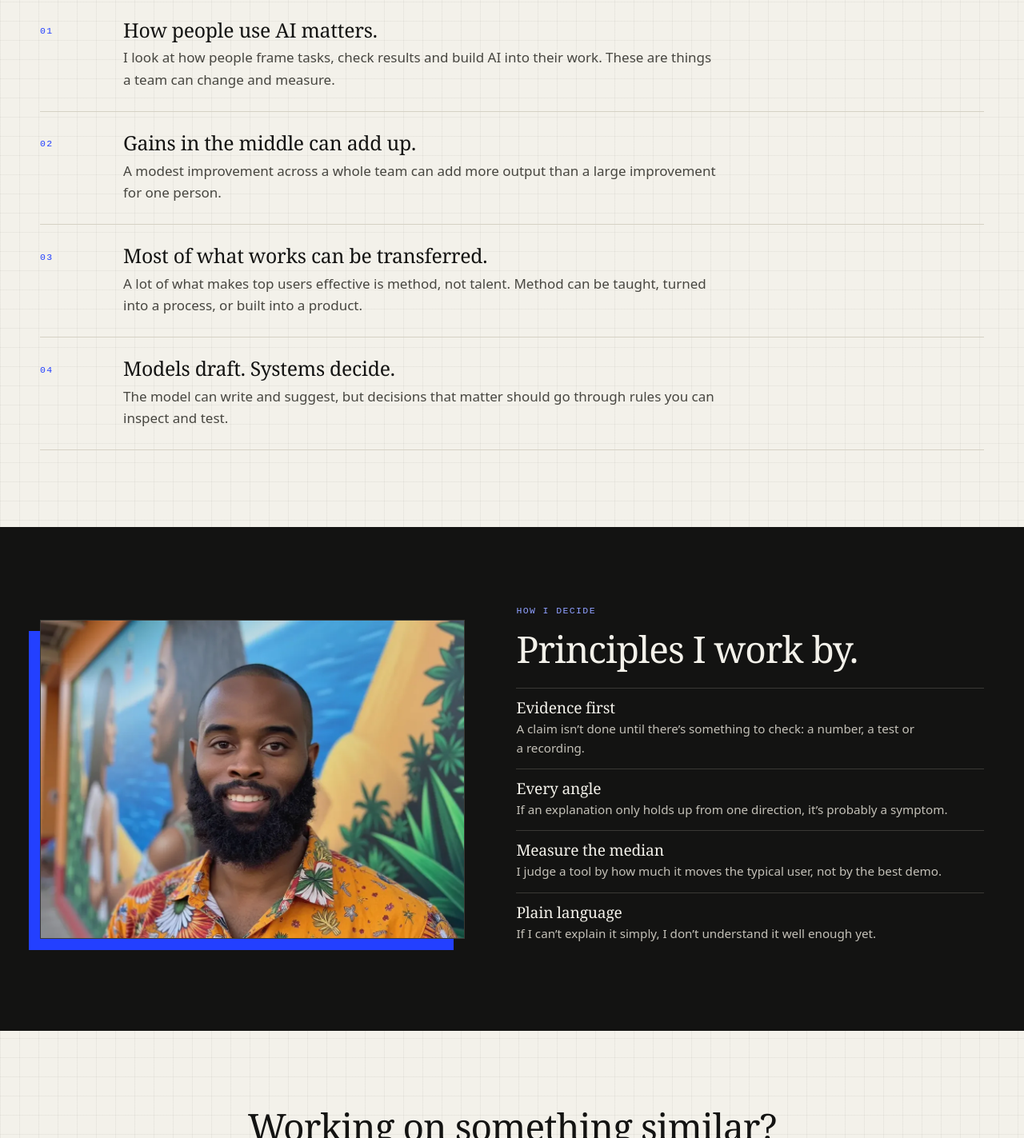
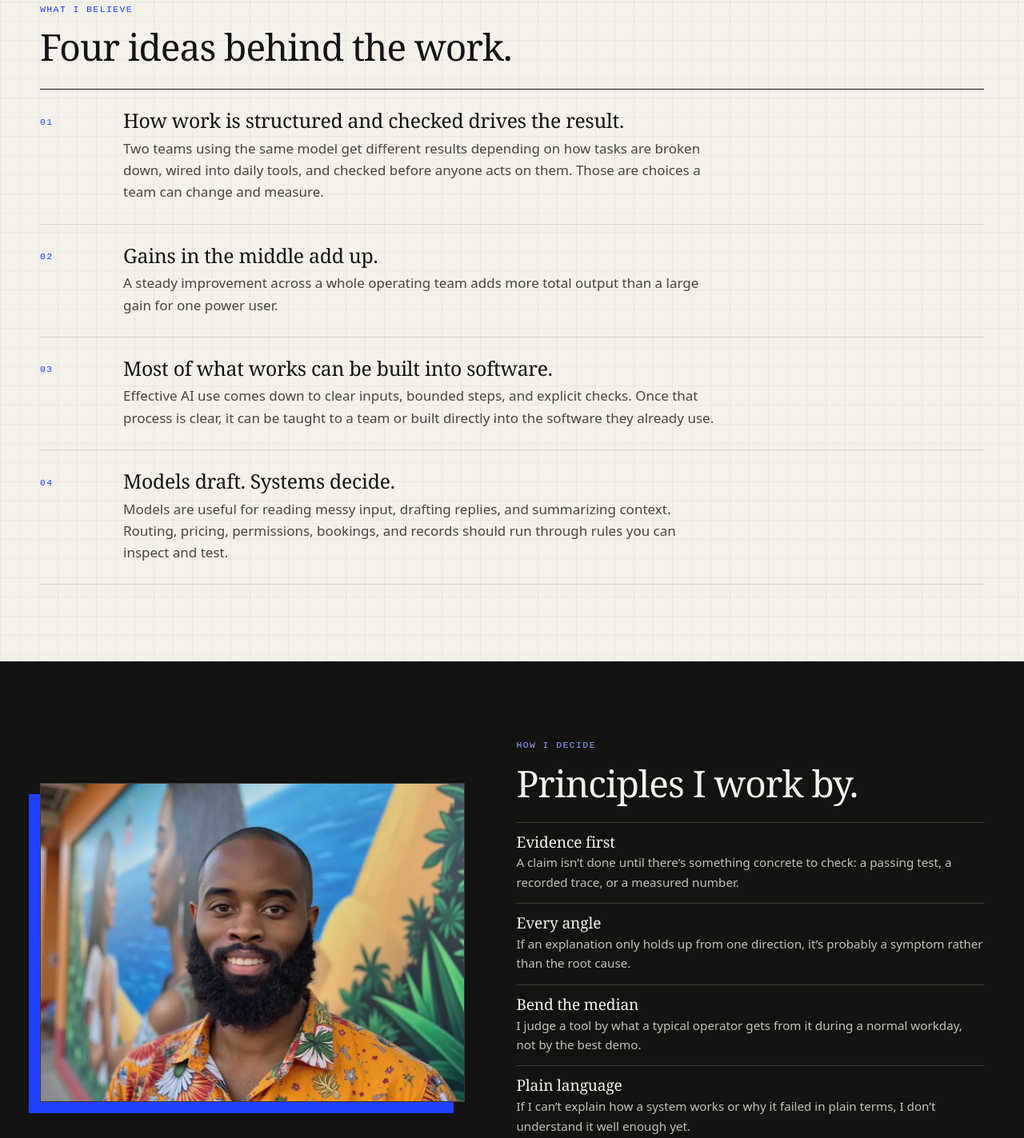
Before and after one commit to Rakeem-C/Portfolio-site, an Astro site: page /about in a window 1280 px wide. Shown: the part 1006-2429 px from the top of the page at 80% size. Built offline with nearby package versions, Linux system fonts and the light colour scheme; Astro itself is replaced by a stand-in of ours.

Commit message:
Update about.astro copy
Updated beliefs and principles sections for clarity and detail. Revised introductory and concluding paragraphs to better reflect current focus on AI systems and evaluation.

```diff
--- a/src/pages/about.astro
+++ b/src/pages/about.astro
@@ -2,25 +2,25 @@
 import Base from '../layouts/Base.astro';
 
 const beliefs = [
-  { h: 'How people use AI matters.', p: 'I look at how people frame tasks, check results and build AI into their work. These are things a team can change and measure.' },
-  { h: 'Gains in the middle can add up.', p: 'A modest improvement across a whole team can add more output than a large improvement for one person.' },
-  { h: 'Most of what works can be transferred.', p: 'A lot of what makes top users effective is method, not talent. Method can be taught, turned into a process, or built into a product.' },
-  { h: 'Models draft. Systems decide.', p: 'The model can write and suggest, but decisions that matter should go through rules you can inspect and test.' },
+  { h: 'How work is structured and checked drives the result.', p: 'Two teams using the same model get different results depending on how tasks are broken down, wired into daily tools, and checked before anyone acts on them. Those are choices a team can change and measure.' },
+  { h: 'Gains in the middle add up.', p: 'A steady improvement across a whole operating team adds more total output than a large gain for one power user.' },
+  { h: 'Most of what works can be built into software.', p: 'Effective AI use comes down to clear inputs, bounded steps, and explicit checks. Once that process is clear, it can be taught to a team or built directly into the software they already use.' },
+  { h: 'Models draft. Systems decide.', p: 'Models are useful for reading messy input, drafting replies, and summarizing context. Routing, pricing, permissions, bookings, and records should run through rules you can inspect and test.' },
 ];
 
 const principles = [
-  { h: 'Evidence first', p: 'A claim isn’t done until there’s something to check: a number, a test or a recording.' },
-  { h: 'Every angle', p: 'If an explanation only holds up from one direction, it’s probably a symptom.' },
-  { h: 'Measure the median', p: 'I judge a tool by how much it moves the typical user, not by the best demo.' },
-  { h: 'Plain language', p: 'If I can’t explain it simply, I don’t understand it well enough yet.' },
+  { h: 'Evidence first', p: 'A claim isn’t done until there’s something concrete to check: a passing test, a recorded trace, or a measured number.' },
+  { h: 'Every angle', p: 'If an explanation only holds up from one direction, it’s probably a symptom rather than the root cause.' },
+  { h: 'Bend the median', p: 'I judge a tool by what a typical operator gets from it during a normal workday, not by the best demo.' },
+  { h: 'Plain language', p: 'If I can’t explain how a system works or why it failed in plain terms, I don’t understand it well enough yet.' },
 ];
 ---
-<Base title="About" description="Rakeem Chapman works on bending the median of AI: closing the productivity gap between the heaviest AI users and everyone else.">
+<Base title="About" description="Rakeem Chapman works on bending the median of AI: evaluating frontier models and agents, structuring robotics data, and building AI software for operating businesses.">
   <section class="wrap intro">
     <div>
       <p class="label kicker">About</p>
-      <h1>I work on the gap between the best AI users and everyone&nbsp;else.</h1>
-      <p class="lede">I spend part of my time close to the frontier, evaluating models and producing training data, and part of it building AI systems for operating businesses. In both settings, I look for where better tools or better workflows could make a measurable difference.</p>
+      <h1>I build and test systems that bend the median of&nbsp;AI.</h1>
+      <p class="lede">I split my time between frontier evaluation and software for operating businesses. On the frontier side, I grade models and coding agents on multi-step engineering tasks, build isolated evaluation harnesses, and turn raw robotics captures into structured training data. On the operating side, I build voice, text, and back-office software for service businesses, starting with speed-to-lead, job qualification, booking, and follow-up. Working in both settings shows what models can handle reliably on their own and where software rules and human review still have to carry the weight.</p>
       <div class="ctas">
         <a class="btn" href="/#contact">Get in touch</a>
         <a class="btn line" href="/blog">Read the blog</a>
@@ -54,7 +54,7 @@ const principles = [
 
   <section class="wrap cta">
     <h2>Working on something similar?</h2>
-    <p class="lede">If you’re trying to get more out of AI, or helping others do it, I’d like to compare notes.</p>
+    <p class="lede">If you run an operating business, evaluate models and agents, or build software that puts AI into daily work, I’d like to compare notes.</p>
     <div class="ctas">
       <a class="btn" href="/#contact">Get in touch →</a>
     </div>
```
